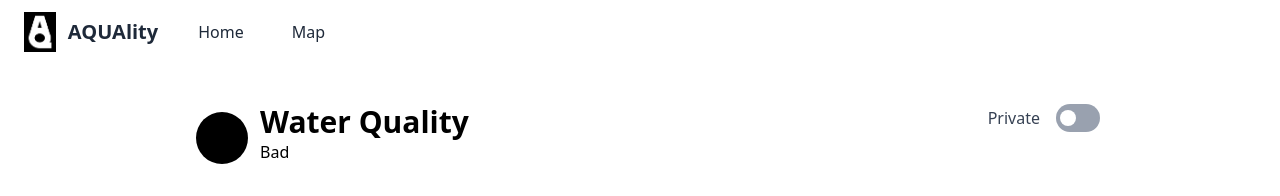
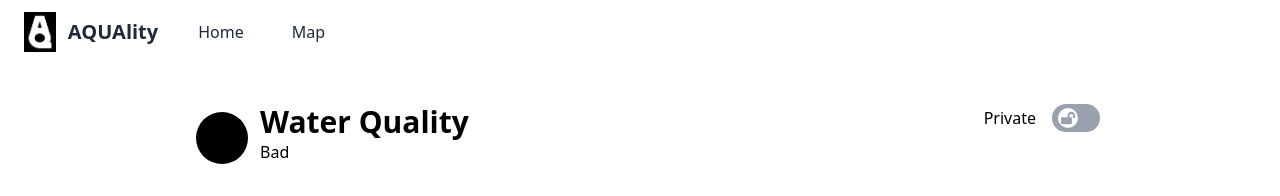
Before and after one commit to Piicharpa/waterStrip, a React (Vite) app in the folder frontend/: page /cardinfo/1 in a window 1280 px wide. Shown: the top 196 px of the page. Built offline with nearby package versions, Linux system fonts and the light colour scheme; no server answers; sample sign-in values are in the browser's storage.

Commit message:
ปรับหน้า info

```diff
--- a/frontend/src/pagelight/Lcardinfo.tsx
+++ b/frontend/src/pagelight/Lcardinfo.tsx
@@ -6,6 +6,7 @@ import { format } from "date-fns";
 import { onAuthStateChanged } from "firebase/auth";
 import { auth } from "../firebase";
 import { Link } from "react-router-dom";
+import { FaLockOpen, FaLock } from "react-icons/fa";
 // import axios from "axios";
 
 interface ColorScaleSet {
@@ -274,7 +275,7 @@ const Lcardinfo: React.FC = () => {
           <div className="flex items-center gap-6">
             <Link
               to="/"
-              className="flex items-center gap-3 hover:opacity-80 transition-opacity"
+              className="flex items-center gap-3 "
             >
               <img src="/image/logo2.png" alt="Logo" className="h-10" />
               <span className="text-xl font-bold text-gray-800">AQUAlity</span>
@@ -352,21 +353,27 @@ const Lcardinfo: React.FC = () => {
           {/* Right Side */}
           {/* Toggle Button */}
           <div className="fixed top-26 right-45 flex items-center space-x-4">
-            <span className="text-gray-700">
+            <span className="text-black">
               {isPrivate ? "Private" : "Private"}
             </span>
 
             <button
               onClick={handleToggle}
-              className={`relative inline-flex items-center h-7 rounded-full w-11 transition-colors duration-300 ${
+              className={`relative inline-flex items-center h-7 rounded-full w-12 transition-colors duration-300 ${
                 isPrivate ? "bg-gray-400" : "bg-black"
               }`}
             >
               <span
-                className={`inline-block w-4 h-4 transform bg-white rounded-full transition-transform duration-300 ${
-                  isPrivate ? "translate-x-1" : "translate-x-6"
+                className={`inline-flex items-center justify-center w-5 h-5 transform bg-white rounded-full transition-transform duration-300 ${
+                  isPrivate ? "translate-x-1.5" : "translate-x-5.5"
                 }`}
-              />
+              >
+                {isPrivate ? (
+                  <FaLockOpen className="text-gray-400 text-sm" />
+                ) : (
+                  <FaLock className="text-black text-sm" />
+                )}
+              </span>
             </button>
           </div>
 
--- a/frontend/src/pagelight/Lfirstpage.tsx
+++ b/frontend/src/pagelight/Lfirstpage.tsx
@@ -250,7 +250,7 @@ function FirstPage() {
       <nav className="flex flex-col md:flex-row md:items-center justify-between px-6 py-3 gap-9 ">
         <Link
           to="/"
-          className="flex items-center gap-3 hover:opacity-80 transition-opacity"
+          className="flex items-center gap-3"
         >
           <img src="/image/logo2.png" alt="Logo" className="h-10" />
           <span className="text-xl font-bold text-gray-800">AQUAlity</span>
--- a/frontend/src/pagelight/Lhome.tsx
+++ b/frontend/src/pagelight/Lhome.tsx
@@ -306,7 +306,7 @@ const Lhome: React.FC = () => {
             <div className="flex items-center gap-6">
               <Link
                 to="/"
-                className="flex items-center gap-3 hover:opacity-80 transition-opacity"
+                className="flex items-center gap-3"
               >
                 <img src="/image/logo2.png" alt="Logo" className="h-10" />
                 <span className="text-xl font-bold text-gray-800">
--- a/frontend/src/pagelight/Lpantee.tsx
+++ b/frontend/src/pagelight/Lpantee.tsx
@@ -270,7 +270,7 @@ function Pantee() {
         <div className="flex items-center gap-6">
           <Link
             to="/"
-            className="flex items-center gap-3 hover:opacity-80 transition-opacity"
+            className="flex items-center gap-3"
           >
             <img src="/image/logo2.png" alt="Logo" className="h-10" />
             <span className="text-xl font-bold text-gray-800">AQUAlity</span>
--- a/frontend/src/pagelight/Lpanteefirstpage.tsx
+++ b/frontend/src/pagelight/Lpanteefirstpage.tsx
@@ -254,7 +254,7 @@ function Panteefirstpage() {
       <nav className="flex items-center justify-between px-6 py-3 gap-8 z-50">
         {/* Logo Section */}
         <div className="flex items-center gap-6">
-          <Link to="/" className="flex items-center gap-3 hover:opacity-80 transition-opacity">
+          <Link to="/" className="flex items-center gap-3">
             <img src="/image/logo2.png" alt="Logo" className="h-10" />
             <span className="text-xl font-bold text-gray-800">AQUAlity</span>
           </Link>
```
